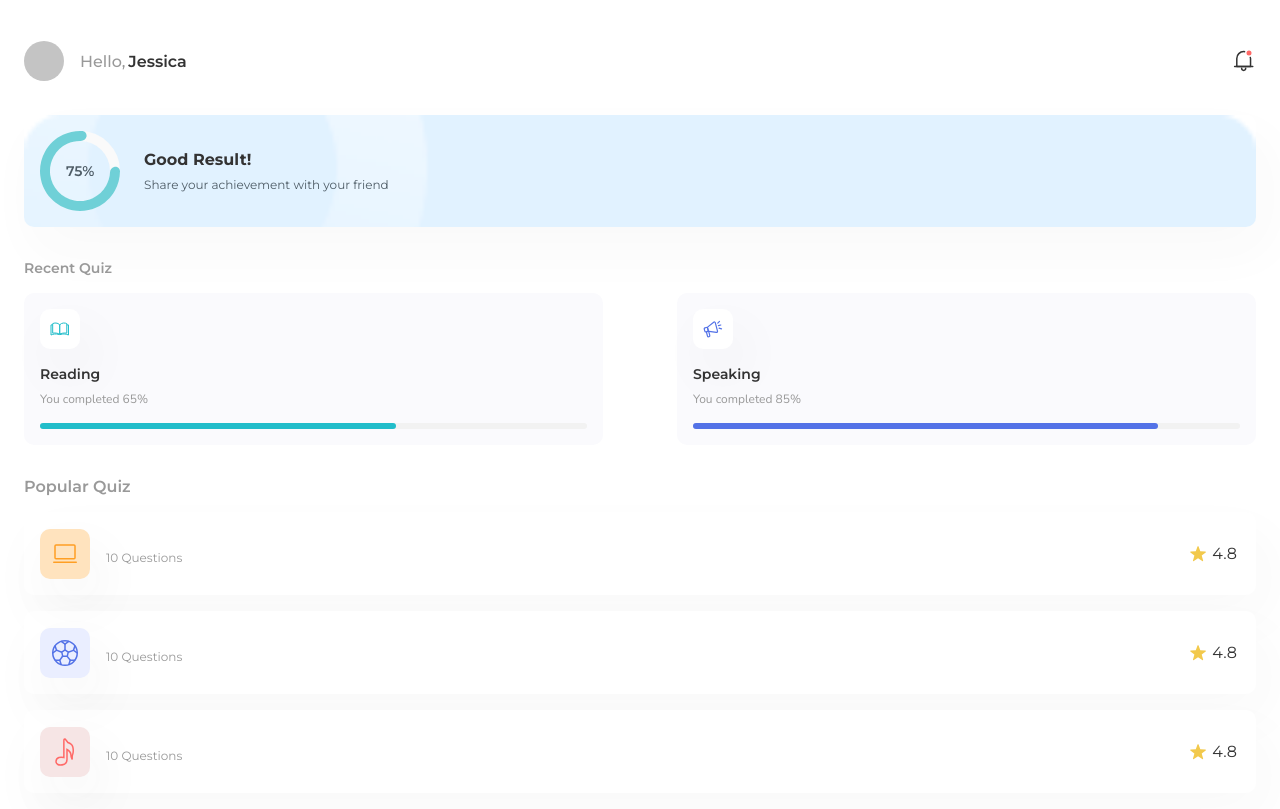
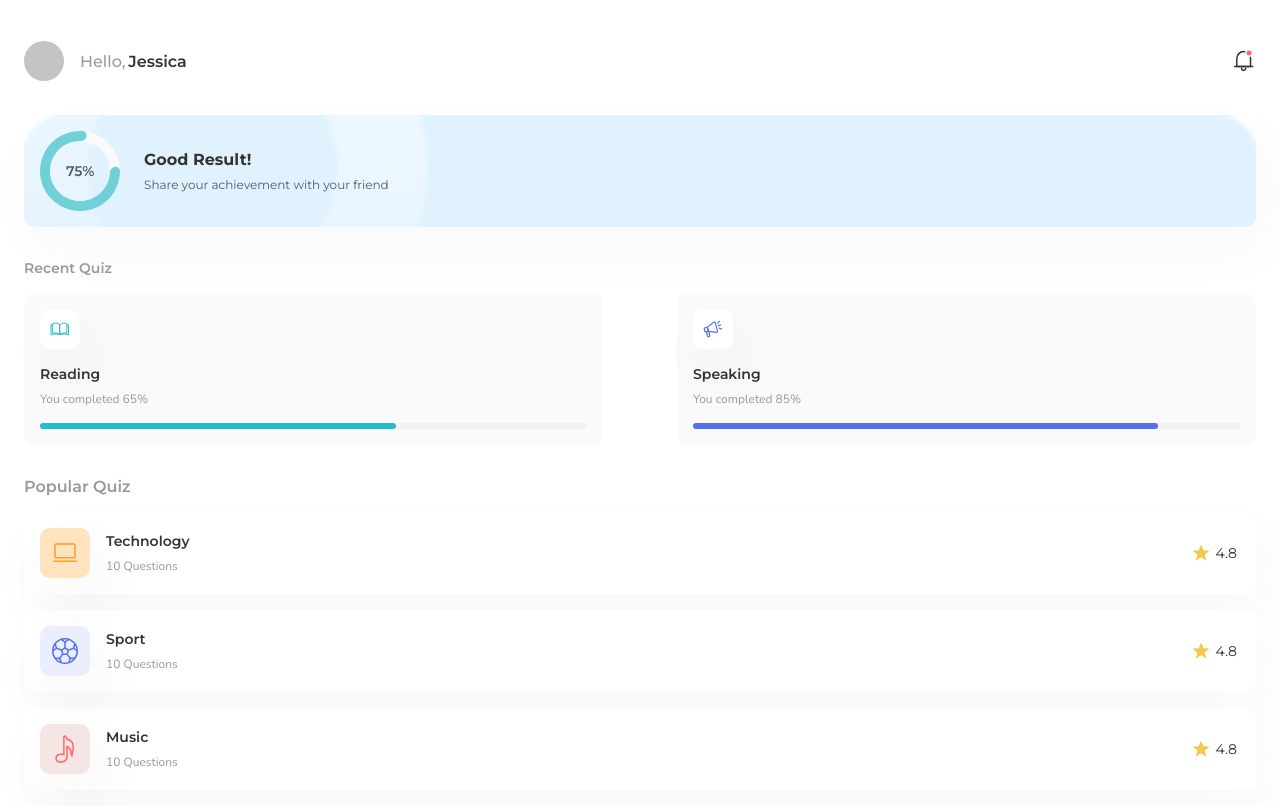
Before and after one commit to ecioferraz/quiz-modern-app, a React (Vite) app: page / in a window 1280 px wide. Built offline with nearby package versions, Linux system fonts and the light colour scheme.

Commit message:
refactor: CategoryCard

```diff
--- a/src/templates/CategoryCard/CategoryCard.props.ts
+++ b/src/templates/CategoryCard/CategoryCard.props.ts
@@ -1,8 +1,9 @@
 type CategoryCardProps = {
   background: string;
-  category: string;
+  description: string;
   iconSrc: string;
   rating?: boolean;
+  title: string;
 };
 
 export default CategoryCardProps;
--- a/src/templates/CategoryCard/index.tsx
+++ b/src/templates/CategoryCard/index.tsx
@@ -5,31 +5,32 @@ import * as Styled from './styles';
 
 export default function CategoryCard({
   background,
-  category,
+  description,
   iconSrc,
   rating = false,
+  title,
 }: CategoryCardProps) {
   return (
     <Styled.Container>
       <Styled.CategoryContainer>
         <SvgCard
-          alt={`${category} icon`}
+          alt={`${title} icon`}
           background={background}
           src={iconSrc}
         />
         <Styled.CategoryDescriptionContainer>
-          <TextCard as="h2" size="small">
-            {category}
+          <TextCard as="h2">
+            {title}
           </TextCard>
-          <TextCard as="p" size="small">
-            10 Questions
+          <TextCard as="p">
+            {description}
           </TextCard>
         </Styled.CategoryDescriptionContainer>
       </Styled.CategoryContainer>
       {rating && (
         <Styled.RatingContainer>
           <SvgCard alt="Rating star" src="assets/icons/star.svg" />
-          <TextCard as="p" size="small">
+          <TextCard as="p">
             4.8
           </TextCard>
         </Styled.RatingContainer>
--- a/src/templates/CategoryCard/styles.ts
+++ b/src/templates/CategoryCard/styles.ts
@@ -52,6 +52,7 @@ export const CategoryDescriptionContainer = styled.section`
 
     p {
       color: ${theme.font.color.tertiaryColor};
+      font-family: ${theme.font.family.secondaryFont};
       font-size: 1.2rem;
       font-weight: ${theme.font.weight.regular};
     }
@@ -63,5 +64,9 @@ export const RatingContainer = styled.section`
     align-items: center;
     display: flex;
     gap: 0.6rem;
+
+    p {
+      font-size: 1.4rem;
+    }
   `}
 `;
```
Also changed, not shown: 1 other file (tests, documents, lock files or other folders).
